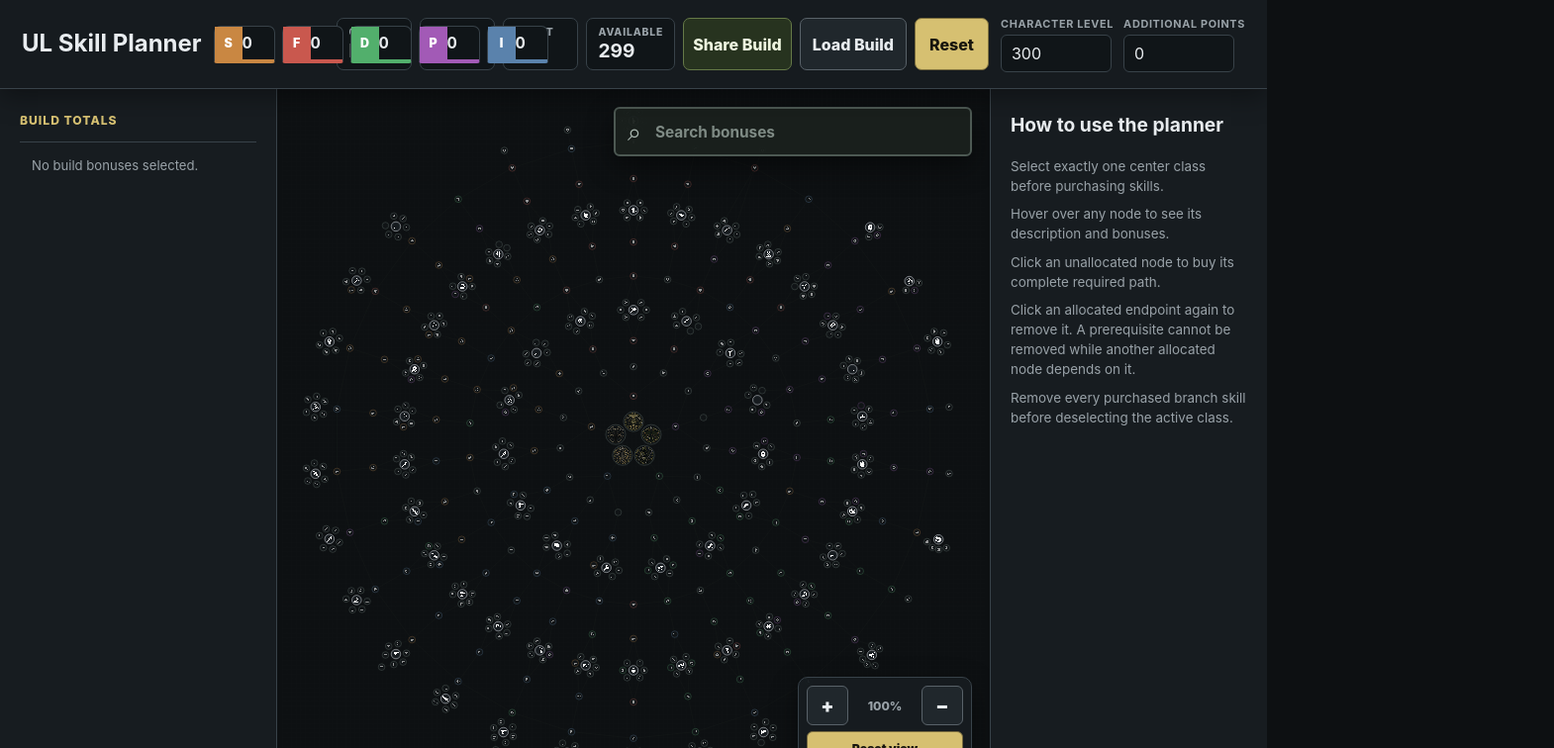
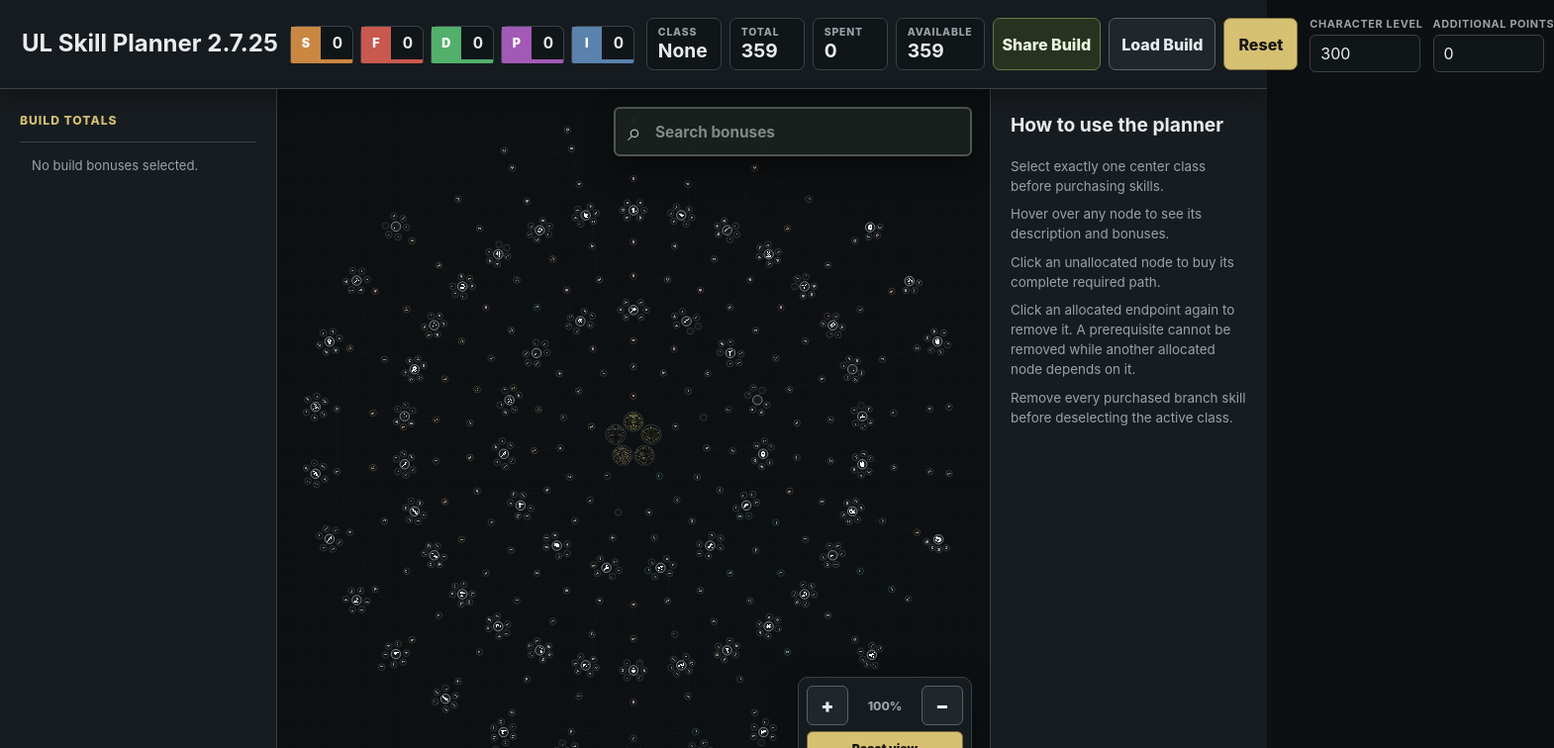
Before and after one commit to Warlockdaddy/ul-skill-planner, a React (Vite) app: page / in a window 1280 px wide. Shown: the top 756 px of the page at 99% size, 1570 px wide, since content can reach past the window. Built offline with nearby package versions, Linux system fonts and the light colour scheme.

Commit message:
Updated the skill point gain for UL 2.7.25

```diff
--- a/src/App.tsx
+++ b/src/App.tsx
@@ -300,7 +300,7 @@ function App() {
       <header className="top-bar">
         <div className="header-left">
           <div className="project-heading">
-            <h1>UL Skill Planner</h1>
+            <h1>UL Skill Planner 2.7.25</h1>
           </div>
 
           <div className="mobile-quick-status" aria-label="Current build status">
--- a/src/domain/skillPoints.ts
+++ b/src/domain/skillPoints.ts
@@ -1,9 +1,5 @@
-
 export const MINIMUM_CHARACTER_LEVEL = 1;
-
-
 export const MAXIMUM_CHARACTER_LEVEL = 300;
-
 
 export function normalizeCharacterLevel(level: number): number {
   if (!Number.isFinite(level)) {
@@ -11,27 +7,25 @@ export function normalizeCharacterLevel(level: number): number {
   }
 
   const wholeLevel = Math.floor(level);
-
   return Math.min(
     MAXIMUM_CHARACTER_LEVEL,
     Math.max(MINIMUM_CHARACTER_LEVEL, wholeLevel),
   );
 }
 
-
 export function calculateLevelSkillPoints(level: number): number {
   const normalizedLevel = normalizeCharacterLevel(level);
+  const standardLevelPoints = Math.max(0, normalizedLevel - 1);
+  const fiveLevelBonusPoints = Math.floor(normalizedLevel / 5);
 
-  return Math.max(0, normalizedLevel - 1);
+  return standardLevelPoints + fiveLevelBonusPoints;
 }
-
 
 export function calculateTotalSkillPoints(
   level: number,
   bonusSkillPoints: number,
 ): number {
   const levelPoints = calculateLevelSkillPoints(level);
-
   const normalizedBonusPoints = Math.max(
     0,
     Math.floor(
--- a/src/index.css
+++ b/src/index.css
@@ -2815,3 +2815,49 @@ input:focus-visible {
     drop-shadow(0 0 5px rgba(214, 192, 113, 0.84))
     drop-shadow(0 0 12px rgba(121, 201, 195, 0.42));
 }
+
+/* Compact desktop attribute counters: colored initial plus value only. */
+@media (min-width: 1181px) {
+  .header-left .attribute-summary {
+    flex: 0 0 auto;
+    width: auto;
+    overflow: visible;
+  }
+
+  .header-left .attribute-summary__item {
+    flex: 0 0 auto;
+    grid-template-columns: 30px 34px;
+    width: 64px;
+    min-width: 64px;
+    max-width: 64px;
+  }
+
+  .header-left .attribute-summary__label {
+    display: none;
+  }
+
+  .header-left .attribute-summary__value {
+    display: grid;
+    height: 100%;
+    padding: 0;
+    place-items: center;
+    font-size: 1rem;
+    text-align: center;
+  }
+}
+
+/* Final desktop header alignment. */
+@media (min-width: 1181px) {
+  .top-bar {
+    grid-template-columns: max-content minmax(0, 1fr);
+    column-gap: 12px;
+  }
+
+  .header-right {
+    justify-content: flex-start;
+  }
+
+  .header-right .level-controls {
+    margin-left: auto;
+  }
+}
```
